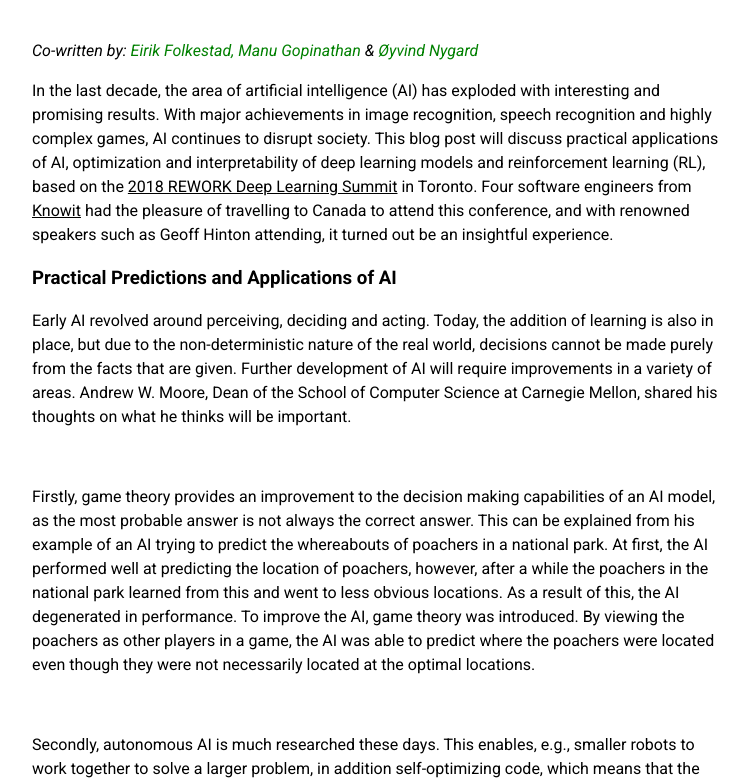
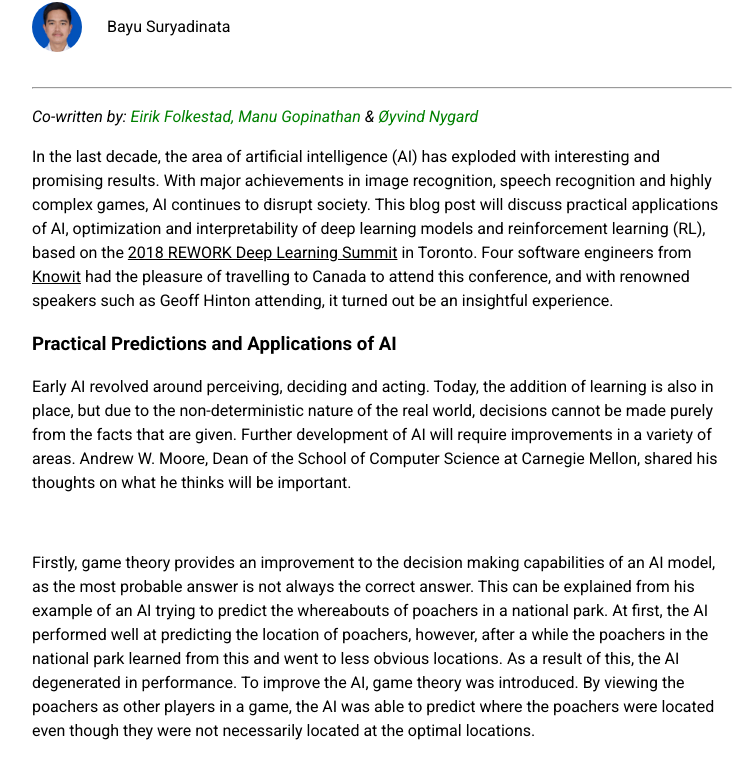
Before and after one commit to BayuSuryadinata/HTML-activity-1, a plain HTML site: page index.html in a window 1280 px wide. Shown: the part 76-860 px from the top of the page, without its empty margins (258-1007 px from the left). Drawn offline with Linux system fonts and the light colour scheme.

Commit message:
sudah piks

```diff
--- a/index.html
+++ b/index.html
@@ -34,13 +34,30 @@
     .underline {
       text-decoration: underline;
     }
+    .kaesang {
+      border-radius: 360px;
+      width: 50px;
+      height: 50px;
+      margin-right: 25px;
+
+    }
+    .profil {
+      display: flex;
+      align-items: center;
+    }
+
   </style>
 </head>
 
 <body>
   <div id="main">
     <h1>Current Trends in Deep Learning</h1>
+    <div class="profil">
+      <img src="kaesangBgBirurepisi.jpg" alt="kaesang" class="kaesang">
+      <p class="tdsg">Bayu Suryadinata</p>
+    </div>
     <br>
+    <hr>
     <p><i>
       Co-written by: <span class="teks_warna_hijau">Eirik Folkestad, Manu Gopinathan <span class="warna_hitam">&</span> Øyvind Nygard</span>
     </i></p>
```
Also changed, not shown: kaesang.jpeg (added), kaesangBgBiru.jpg (added), kaesangBgBirurepisi.jpg (added).
